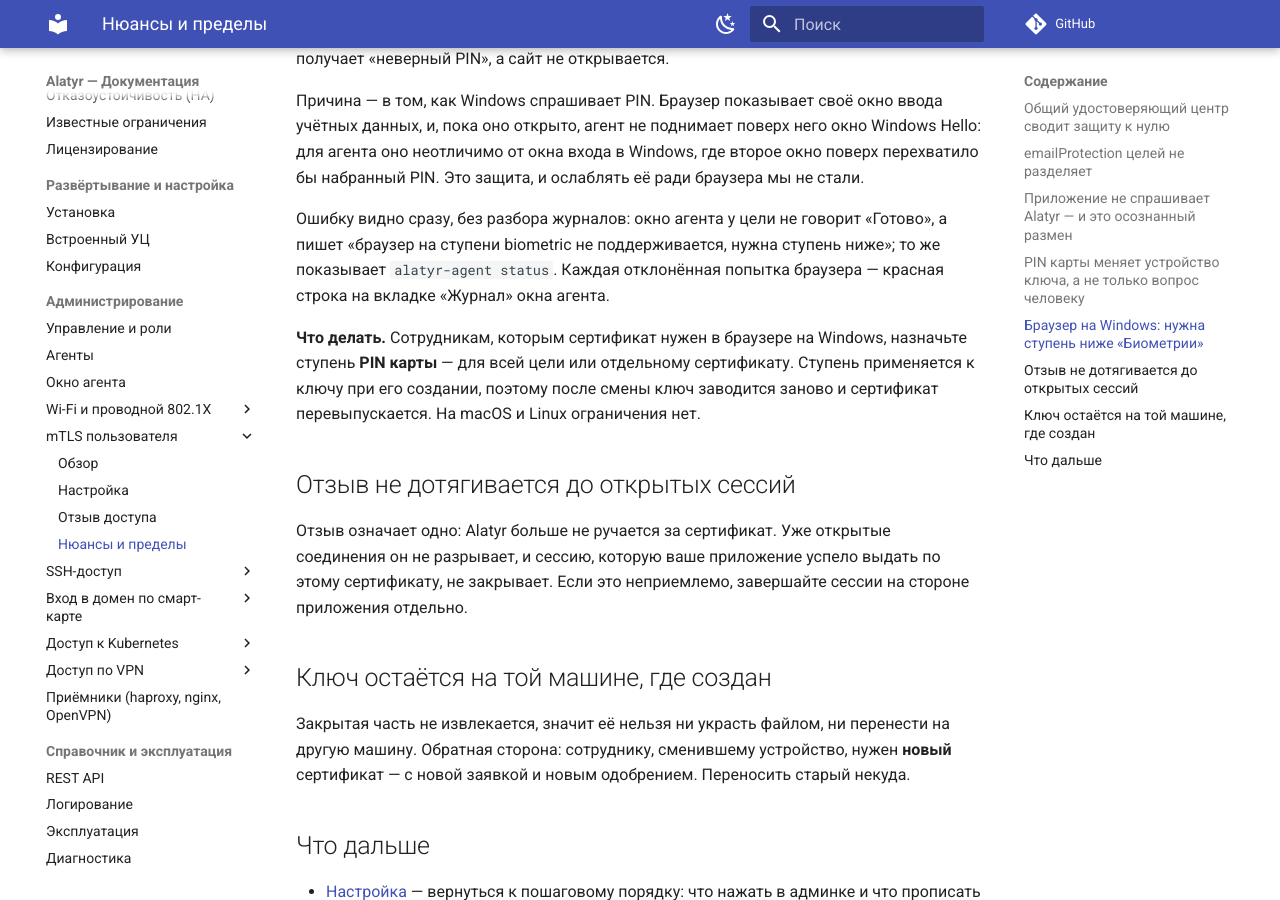
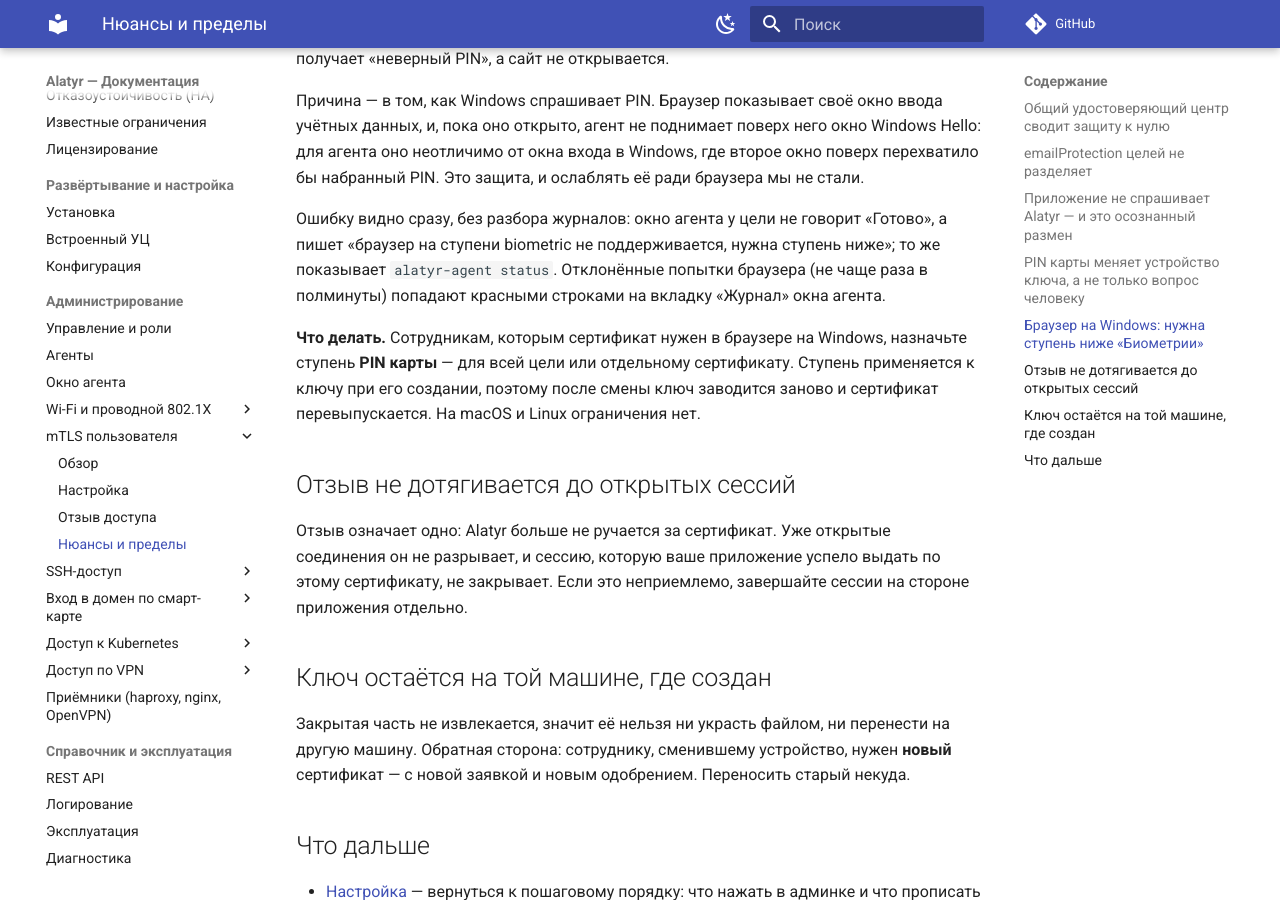
Before and after one commit to s3m4rgl/alatyr-docs, an MkDocs documentation site: the page built from docs/mtls/caveats.md, in a window 1280 px wide and 900 px high, scrolled down 1567 px. Built offline with MkDocs 1.6.1 and Material for MkDocs 9.7.7, drawn with Linux system fonts in a browser that asks for light colours; comment, search, counter and statistics services are not loaded.

Commit message:
docs(mtls): журнал окна агента — отклонённые попытки не чаще раза в полминуты

```diff
--- a/docs/mtls/caveats.md
+++ b/docs/mtls/caveats.md
@@ -69,8 +69,9 @@ PIN устройства** браузер предъявить его не мо
 
 Ошибку видно сразу, без разбора журналов: окно агента у цели не говорит
 «Готово», а пишет «браузер на ступени biometric не поддерживается, нужна
-ступень ниже»; то же показывает `alatyr-agent status`. Каждая отклонённая
-попытка браузера — красная строка на вкладке «Журнал» окна агента.
+ступень ниже»; то же показывает `alatyr-agent status`. Отклонённые попытки
+браузера (не чаще раза в полминуты) попадают красными строками на вкладку
+«Журнал» окна агента.
 
 **Что делать.** Сотрудникам, которым сертификат нужен в браузере на Windows,
 назначьте ступень **PIN карты** — для всей цели или отдельному сертификату.
```
Also changed, not shown: docs/limitations.md (+1 -1 lines).
